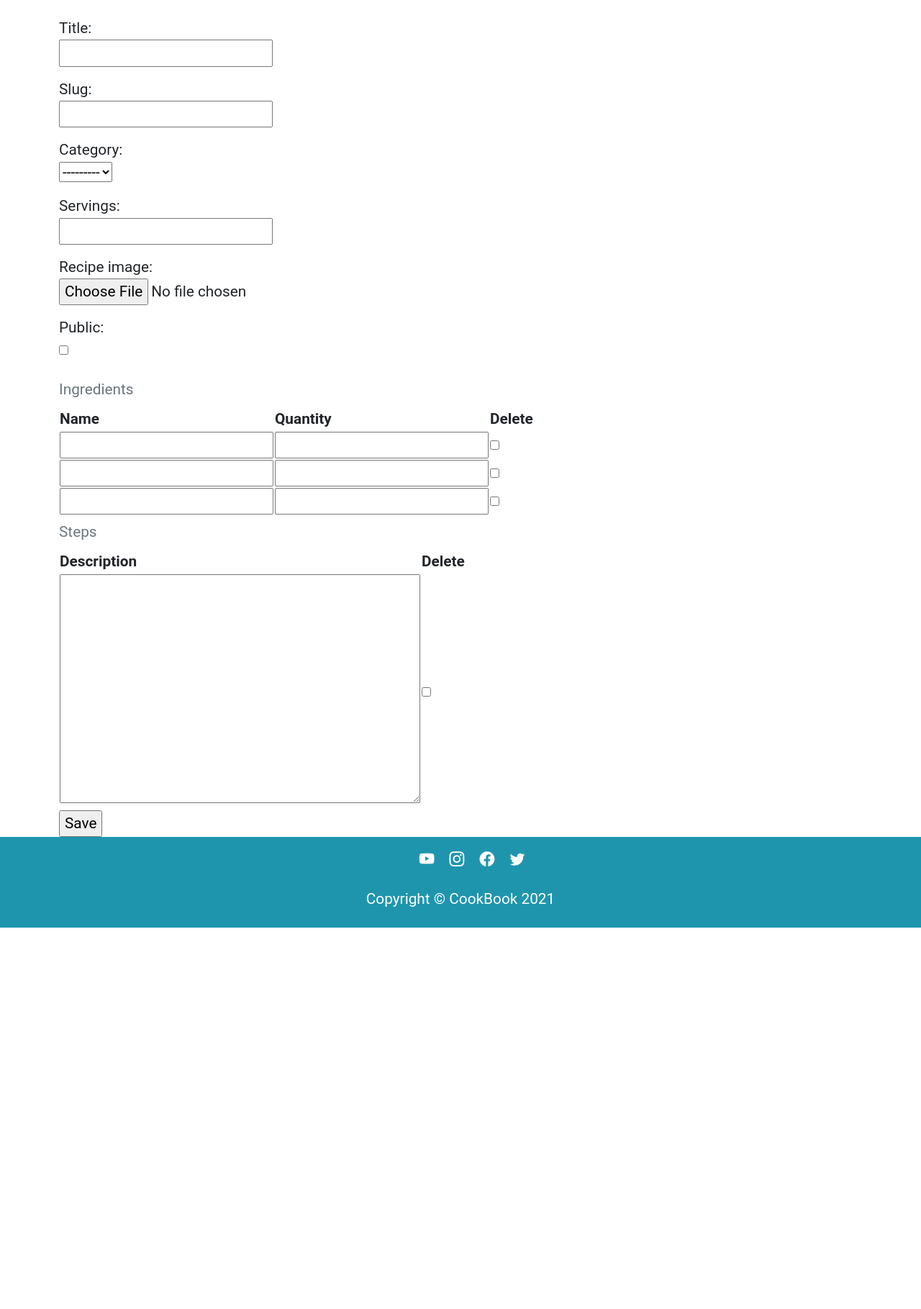
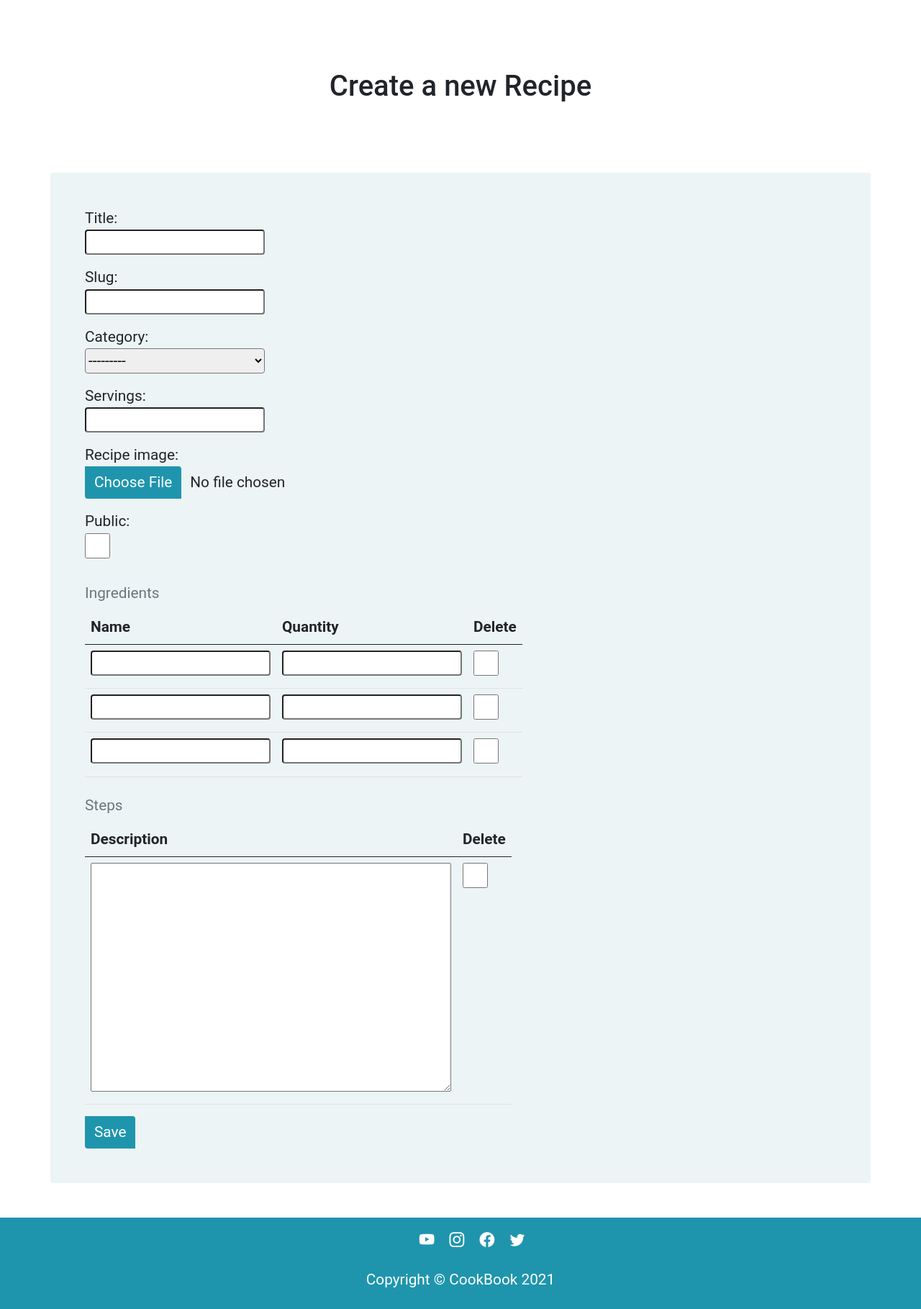
Before and after one commit to Paola62010/cookbook, a Django app: page /create_recipe in a window 1280 px wide. Shown: the part 97-1916 px from the top of the page at 72% size. Before the commit the page ends 1386 px from the top, so only its background shows below. Run offline with Django 3.2, Linux system fonts and the light colour scheme; data that the repository does not hold is empty; some libraries are stand-ins or nearby versions.

Commit message:
Fix style for create recipe template

```diff
--- a/main/forms.py
+++ b/main/forms.py
@@ -39,11 +39,13 @@ IngredientInlineFormset = inlineformset_factory(
     Ingredient,
     form=IngredientForm,
     extra=3,
-    can_delete=True)
+    can_delete=True,
+    )
 
 StepInlineFormset = inlineformset_factory(
     Recipe,
     Step,
     form=StepForm,
     extra=1,
-    can_delete=True)
+    can_delete=True
+    )
--- a/main/models.py
+++ b/main/models.py
@@ -26,7 +26,7 @@ class Recipe(models.Model):
     servings = models.IntegerField()
     created_on = models.DateTimeField(auto_now_add=True)
     updated_on = models.DateTimeField(auto_now=True)
-    recipe_image = models.ImageField(upload_to="recipes", blank=True)
+    recipe_image = models.ImageField(upload_to="recipes", blank=False)
     public = models.BooleanField(default=False)
     favourites = models.ManyToManyField(User, blank=True, related_name="recipe_favourites")
     likes = models.ManyToManyField(User, related_name="recipe_likes", blank=True)
--- a/static/css/style.css
+++ b/static/css/style.css
@@ -165,6 +165,56 @@ caption {
 	caption-side: top;
 }
 
+input[type=file]::file-selector-button {
+	padding: 0.375rem 0.75rem;
+	margin-right: 0.75rem;
+	border: 1px solid transparent;
+	border-radius: .0.25rem;
+	background-color: #1f95ad;
+	color: white;
+	font-size: inherit;
+	transition: 0.15s;
+}
+
+input[type=file]::file-selector-button:hover {
+	background-color: #fa9138;
+}
+
+#save-btn {
+	padding: 0.375rem 0.75rem;
+	border: 1px solid transparent;
+	border-radius: .0.25rem;
+	background-color: #1f95ad;
+	color: white;
+	font-size: inherit;
+	transition: 0.15s;
+}
+
+#save-btn:hover {
+	background-color: #fa9138;
+}
+
+table {
+	max-width: 500px;
+}
+
+.recipe-container {
+	border-radius: 0.25rem;
+}
+
+#recipe-form input[type=text],
+#recipe-form input[type=number],
+#recipe-form select {
+	width: 250px;
+	height: 35px;
+	border-radius: 0.25rem;
+}
+
+#recipe-form input[type=checkbox] {
+	width: 35px;
+	height: 35px;
+}
+
 @media only screen and (max-width: 992px) {
 	.icons {
 		font-size: 1.5rem;
--- a/templates/create_recipe.html
+++ b/templates/create_recipe.html
@@ -3,11 +3,14 @@
 {% block content %}
 
 <main>
-    <div class="container mt-4">
-        <form method="post" enctype="multipart/form-data">
+    <section>
+    <h1 class="text-center py-5 my-md-5">Create a new Recipe</h1>
+    <div class="container-md py-5 px-md-5 mb-5 light-teal recipe-container">
+        <form method="post" enctype="multipart/form-data" id="recipe-form">
             {% csrf_token %}
             {{ form.as_p }}
-            <table>
+            <div class="table-responsive">
+            <table class="table">
                 <caption>Ingredients</caption>
                 {{ ingredients.management_form }}
 
@@ -16,7 +19,7 @@
                     <thead>
                     <tr>
                         {% for field in form.visible_fields %}
-                            <th>{{ field.label|capfirst }}</th>
+                            <th scope="col">{{ field.label|capfirst }}</th>
                         {% endfor %}
                     </tr>
                     </thead>
@@ -37,7 +40,9 @@
                 </tr>
             {% endfor %}
         </table>
-        <table>
+        </div>
+        <div class="table-responsive">
+        <table class="table">
             <caption>Steps</caption>
             {{ steps.management_form }}
 
@@ -46,7 +51,7 @@
                 <thead>
                 <tr>
                     {% for field in form.visible_fields %}
-                        <th>{{ field.label|capfirst }}</th>
+                        <th scope="col">{{ field.label|capfirst }}</th>
                     {% endfor %}
                 </tr>
                 </thead>
@@ -67,10 +72,12 @@
             </tr>
         {% endfor %}
     </table>
-        <input type="submit" value="Save"/>
+    </div>
+        <input id="save-btn" type="submit" value="Save"/>
             </table>
         </form>
     </div>
+</section>
 </main>
 
 {% endblock %}
--- a/templates/personal_recipes.html
+++ b/templates/personal_recipes.html
@@ -27,8 +27,8 @@
             {% if recipe_list|length == 0 %}
             <p class="text-center py-5">There are no recipes yet. Create a new recipe by clicking on the plus sign.</p>
             {% else %}
-            {% for recipe in recipe_list %}
             <div class="row row-cols-1 row-cols-lg-2 row-cols-xl-3 g-3">
+                {% for recipe in recipe_list %}
                 <div class="col">
                     <a href="{% url 'recipe_detail' recipe.slug recipe.id %}">
                         <div class="card shadow">
```
Also changed, not shown: main/migrations/0003_alter_recipe_recipe_image.py (added).
